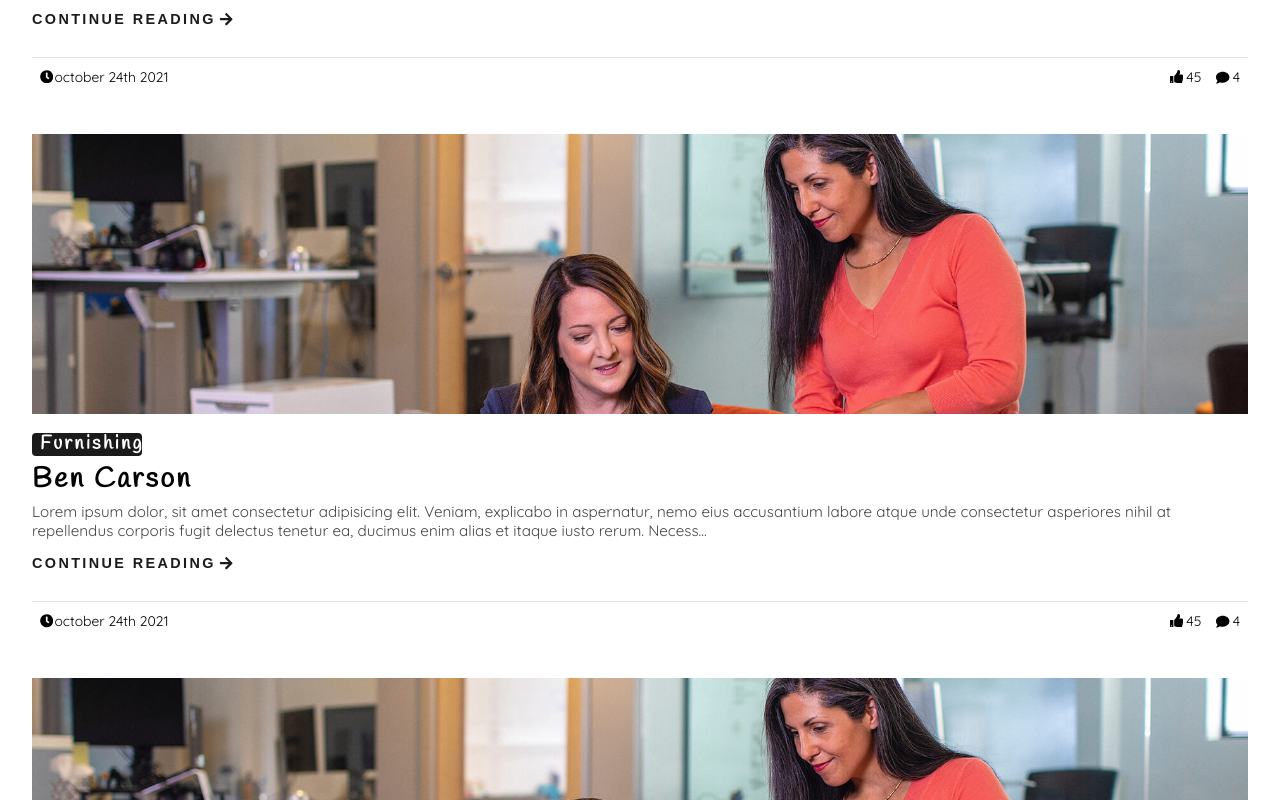
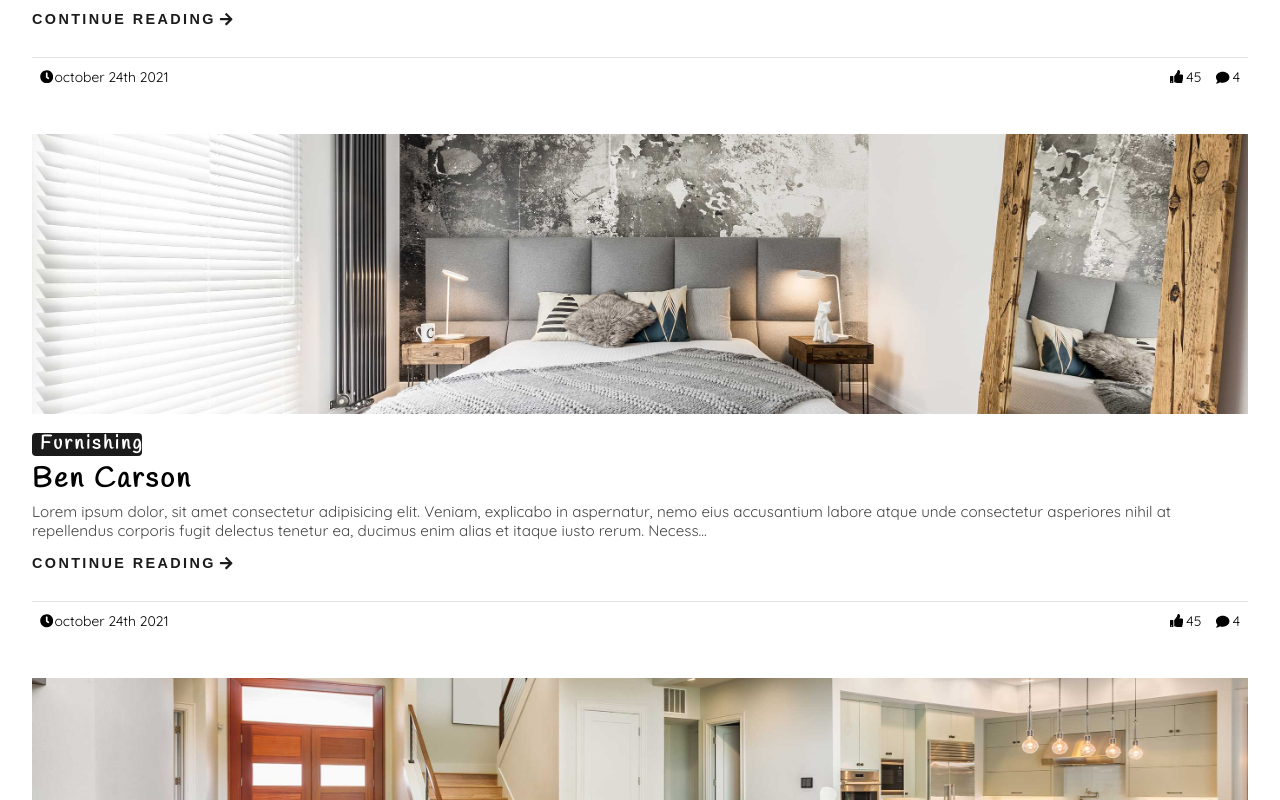
Before and after one commit to Dasiloy/company, a React (Create React App) app: page / in a window 1280 px wide. Shown: the part 1240-2040 px from the top of the page. Built offline with nearby package versions, Linux system fonts and the light colour scheme.

Commit message:
fixed image-problem

```diff
--- a/src/componenets/Atoms/HomeSingleBlog/HomeSingleBlog.js
+++ b/src/componenets/Atoms/HomeSingleBlog/HomeSingleBlog.js
@@ -21,7 +21,7 @@ const HomeSingleBlog = ({
   return (
     <article className='single-blog'>
       <img
-        src='./images/hero-bg.jpg'
+        src={image_url}
         alt='blog'
         className='blog-image'
       />
```
